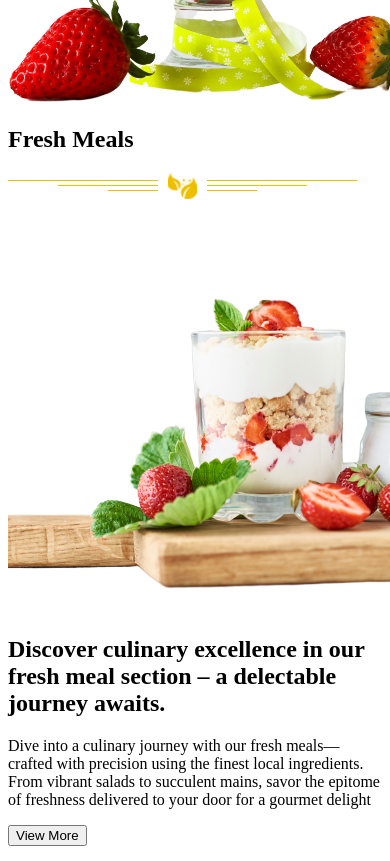
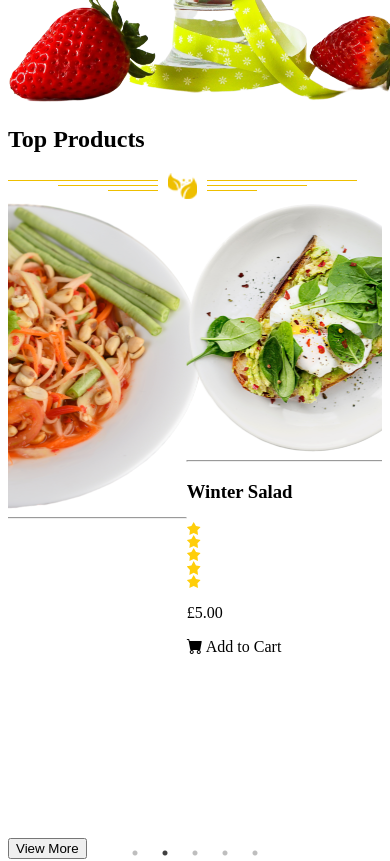
Before and after one commit to afnankhattak01/afnan-react-shopping-website, a React (Vite) app: page / in a window 390 px wide. Shown: the part 1320-2181 px from the top of the page. Built offline with nearby package versions, Linux system fonts and the light colour scheme; the HTML template or start-up script is replaced by a standard one.

Commit message:
product slider re-added with complete responsiveness

```diff
--- a/src/App.jsx
+++ b/src/App.jsx
@@ -75,9 +75,9 @@ function App() {
 
             </header>
 
-            {/*<section className={"topproducts"}>*/}
-            {/*    <Products/>*/}
-            {/*</section>*/}
+            <section className={"topproducts"}>
+                <Products/>
+            </section>
 
             <section className={"freshmeals"}>
                 <FreshMeal/>
--- a/src/components/products.jsx
+++ b/src/components/products.jsx
@@ -3,13 +3,42 @@ import Slider from "react-slick";
 const settings = {
     dots: true,
     infinite: true,
-    speed: 500,
     slidesToShow: 3,
-    slidesToScroll: 3,
+    slidesToScroll: 1,
     autoplay: true,
+    speed: 9000,
+    autoplaySpeed: 2000,
+    initialSlide: 0,
     cssEase: "linear",
+    pauseOnHover: true,
 
-    autoplaySpeed: 5000,
+
+    responsive: [
+        {
+            breakpoint: 1024,
+            settings: {
+                slidesToShow: 3,
+                slidesToScroll: 3,
+                infinite: true,
+                dots: true
+            }
+        },
+        {
+            breakpoint: 600,
+            settings: {
+                slidesToShow: 2,
+                slidesToScroll: 2,
+                initialSlide: 2
+            }
+        },
+        {
+            breakpoint: 480,
+            settings: {
+                slidesToShow: 1,
+                slidesToScroll: 1
+            }
+        }
+    ]
 };
 
 const Products = () => {
```
